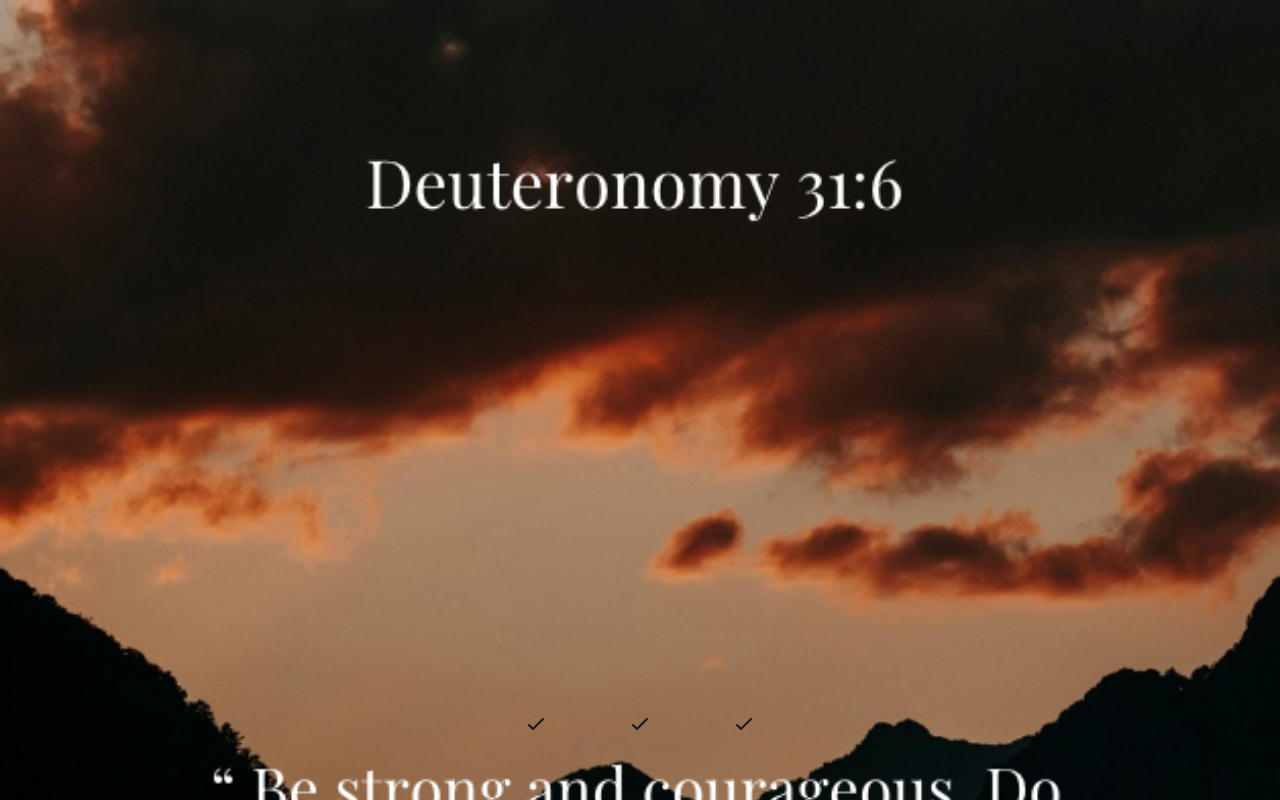
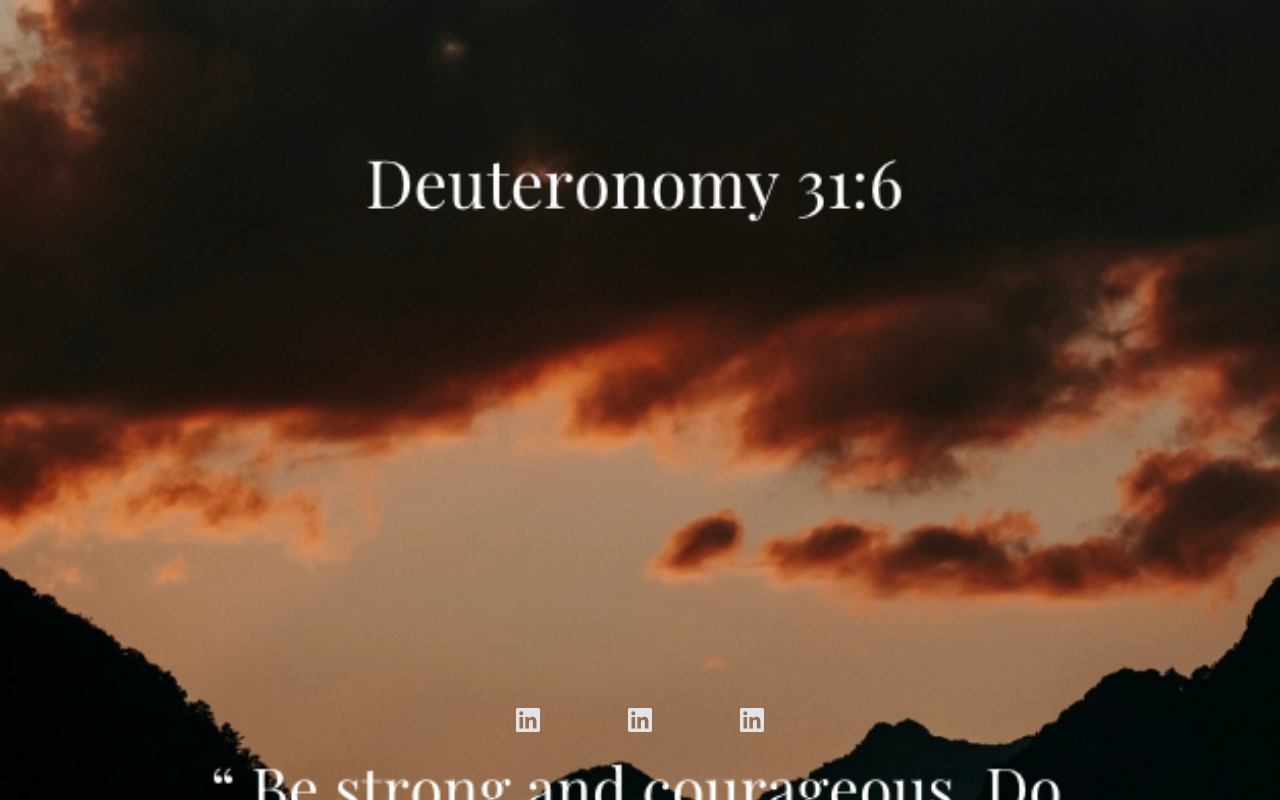
Before and after one commit to yuqi-yale/next-js-proj1, a Next.js app: page / in a window 1280 px wide. Built offline with nearby package versions, Linux system fonts and the light colour scheme.

Commit message:
update icon color

```diff
--- a/src/Icons/icon1.tsx
+++ b/src/Icons/icon1.tsx
@@ -2,8 +2,8 @@ import React from "react"
 
 export function icon1(props: React.SVGProps<SVGSVGElement>) {
   return (
-    <svg {...props} className="w-6 h-6 text-blue-500" xmlns="http://www.w3.org/2000/svg" fill="none" viewBox="0 0 24 24" stroke="currentColor">
-            <path strokeLinecap="round" strokeLinejoin="round" strokeWidth="2" d="M5 13l4 4L19 7" />
+    <svg {...props} fill="none" aria-hidden="true" viewBox="0 0 24 24">
+            <path d="M18.335 18.339H15.67v-4.177c0-.996-.02-2.278-1.39-2.278-1.389 0-1.601 1.084-1.601 2.205v4.25h-2.666V9.75h2.56v1.17h.035c.358-.674 1.228-1.387 2.528-1.387 2.7 0 3.2 1.778 3.2 4.091v4.715zM7.003 8.575a1.546 1.546 0 01-1.548-1.549 1.548 1.548 0 111.547 1.549zm1.336 9.764H5.666V9.75H8.34v8.589zM19.67 3H4.329C3.593 3 3 3.58 3 4.297v15.406C3 20.42 3.594 21 4.328 21h15.338C20.4 21 21 20.42 21 19.703V4.297C21 3.58 20.4 3 19.666 3h.003z" />
           </svg>
   );
 }
--- a/src/Icons/icon2.tsx
+++ b/src/Icons/icon2.tsx
@@ -2,8 +2,8 @@ import React from "react"
 
 export function icon2(props: React.SVGProps<SVGSVGElement>) {
   return (
-    <svg {...props} className="w-6 h-6 text-blue-500" xmlns="http://www.w3.org/2000/svg" fill="none" viewBox="0 0 24 24" stroke="currentColor">
-            <path strokeLinecap="round" strokeLinejoin="round" strokeWidth="2" d="M5 13l4 4L19 7" />
-          </svg>
+    <svg {...props} fill="none" aria-hidden="true" viewBox="0 0 24 24">
+      <path d="M18.335 18.339H15.67v-4.177c0-.996-.02-2.278-1.39-2.278-1.389 0-1.601 1.084-1.601 2.205v4.25h-2.666V9.75h2.56v1.17h.035c.358-.674 1.228-1.387 2.528-1.387 2.7 0 3.2 1.778 3.2 4.091v4.715zM7.003 8.575a1.546 1.546 0 01-1.548-1.549 1.548 1.548 0 111.547 1.549zm1.336 9.764H5.666V9.75H8.34v8.589zM19.67 3H4.329C3.593 3 3 3.58 3 4.297v15.406C3 20.42 3.594 21 4.328 21h15.338C20.4 21 21 20.42 21 19.703V4.297C21 3.58 20.4 3 19.666 3h.003z" />
+    </svg>
   );
 }
--- a/src/Icons/icon3.tsx
+++ b/src/Icons/icon3.tsx
@@ -2,8 +2,8 @@ import React from "react"
 
 export function icon3(props: React.SVGProps<SVGSVGElement>) {
   return (
-    <svg {...props} className="w-6 h-6 text-blue-500" xmlns="http://www.w3.org/2000/svg" fill="none" viewBox="0 0 24 24" stroke="currentColor">
-            <path strokeLinecap="round" strokeLinejoin="round" strokeWidth="2" d="M5 13l4 4L19 7" />
-          </svg>
+    <svg {...props} fill="none" aria-hidden="true" viewBox="0 0 24 24">
+      <path d="M18.335 18.339H15.67v-4.177c0-.996-.02-2.278-1.39-2.278-1.389 0-1.601 1.084-1.601 2.205v4.25h-2.666V9.75h2.56v1.17h.035c.358-.674 1.228-1.387 2.528-1.387 2.7 0 3.2 1.778 3.2 4.091v4.715zM7.003 8.575a1.546 1.546 0 01-1.548-1.549 1.548 1.548 0 111.547 1.549zm1.336 9.764H5.666V9.75H8.34v8.589zM19.67 3H4.329C3.593 3 3 3.58 3 4.297v15.406C3 20.42 3.594 21 4.328 21h15.338C20.4 21 21 20.42 21 19.703V4.297C21 3.58 20.4 3 19.666 3h.003z" />
+    </svg>
   );
 }
--- a/src/app/page.tsx
+++ b/src/app/page.tsx
@@ -50,7 +50,7 @@ export default function HomePage() {
 
           {Icons.map((icon, index) => (
             <a href={icon.herf} className="flex flex-col items-center" key={index}>
-              <icon.pos className="w-6 h-6" />
+              <icon.pos className="w-8 h-8 fill-zinc-200" />
             </a>
           ))}
 
--- a/src/app/test/page.tsx
+++ b/src/app/test/page.tsx
@@ -23,7 +23,7 @@ export default function page() {
       <div className="flex space-x-20 mb-16">
         {Icons.map((icon, index) => (
           <a href={icon.herf} className="flex flex-col items-center"  key={index}>
-          <icon.pos className="w-6 h-6"/>
+          <icon.pos className="w-8 h-8"/>
         </a>
         ))}
       </div>
```
